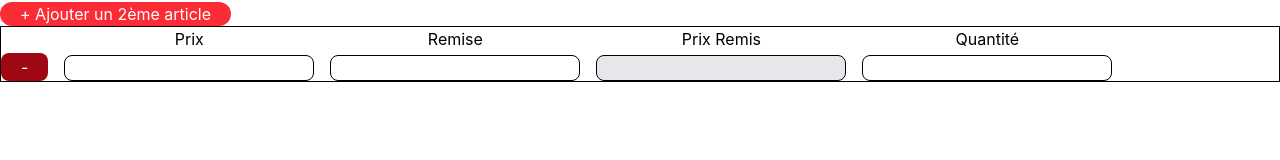
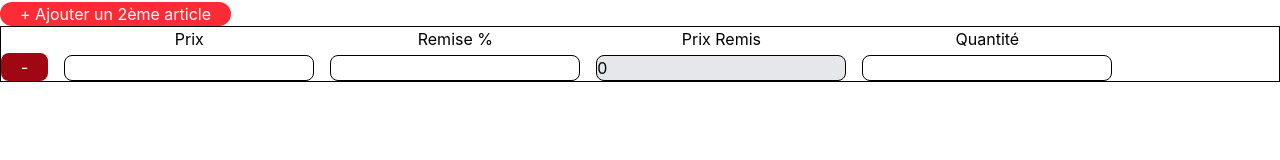
Before and after one commit to EmilPhOniX/Label-Builder, a React (Vite) app: page / in a window 1280 px wide. Shown: the top 160 px of the page. Built offline with nearby package versions, Linux system fonts and the light colour scheme.

Commit message:
feat: Calcul discount automatique

```diff
--- a/src/components/Article.tsx
+++ b/src/components/Article.tsx
@@ -1,4 +1,16 @@
+import { useState } from "react"
+
 export default function Article({ onDelete }: { onDelete: () => void }) {
+    const [discounted, setDiscounted] = useState(0);
+
+    function getDiscountedPrice() {
+        const priceInput = document.querySelector("#prix input") as HTMLInputElement;
+        const discountInput = document.querySelector("#remise input") as HTMLInputElement;
+        const price = parseFloat(priceInput.value);
+        const discount = parseFloat(discountInput.value);
+
+        setDiscounted(price - (isNaN(price) ? 0 : price * (isNaN(discount) ? 0 : discount) / 100));
+    }
 
     return (
         <div id="article" className="flex flex-row gap-4">
@@ -12,17 +24,22 @@ export default function Article({ onDelete }: { onDelete: () => void }) {
 
             <div id="prix" className="flex flex-col align-middle gap-1 justify-center text-center">
                 <label>Prix</label>
-                <input type="text" />
+                <input onChange={() => getDiscountedPrice()} type="text" />
             </div>
 
             <div id="remise" className="flex flex-col align-middle gap-1 justify-center text-center">
-                <label>Remise</label>
-                <input type="text" />
+                <label>Remise %</label>
+                <input onChange={() => getDiscountedPrice()} type="text" />
             </div>
 
             <div id="discounted" className="flex flex-col align-middle gap-1 justify-center text-center">
                 <label>Prix Remis</label>
-                <input className="bg-gray-200 cursor-not-allowed" type="text" disabled />
+                <input
+                    value={!isNaN(discounted) ? discounted : 0}
+                    type="text"
+                    className="bg-gray-200 cursor-not-allowed"
+                    disabled
+                />
             </div>
 
             <div id="quantite" className="flex flex-col align-middle gap-1 justify-center text-center">
```
